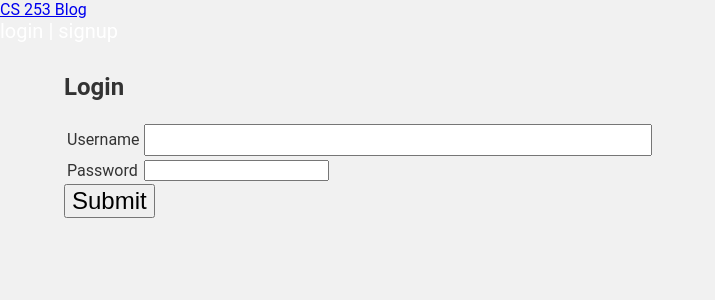
After one commit to matthardwick/fullstack-blog, a Python web app: template templates/login.html in a window 1280 px wide. The commit adds this page. Shown: the top 300 px of the page, without its empty margins (0-715 px from the left). Run offline with Jinja, Linux system fonts and the light colour scheme; the template is opened without the code that fills it, so the values that code supplies are empty.

Commit message:
4/5 complete
new post, login/logout, register, welcome all completed.

```diff
--- a/app.yaml
+++ b/app.yaml
@@ -5,6 +5,9 @@ threadsafe: true
 handlers:
 - url: /static
   static_dir: static
+
+- url: /bower_components
+  static_dir: bower_components
 
 - url: /.*
   script: blog.app
--- a/static/main.css
+++ b/static/main.css
@@ -1,8 +1,10 @@
 body {
-    font-family: Helvetica, Arial, sans-serif;
-    font-size: 14px;
+    font-family: 'Roboto', Helvetica, Arial, sans-serif;
+    background-color: rgb(241, 241, 241);
+}
 
-    width: 800px;
+#content {
+    width: 90%;
     margin: 0 auto;
     padding: 10px;
     color: #333;
@@ -45,15 +47,6 @@ input[type=submit] {
   font-size: 24px;
 }
 
-.main-title {
-    display: block;
-    color: #222;
-    font-size: 40px;
-    font-weight: bold;
-    text-align: center;
-    margin-bottom: 30px;
-    text-decoration: none;
-}
 
 .post + .post {
     margin-top: 15px;
@@ -79,4 +72,35 @@ input[type=submit] {
 
 .post-content {
     margin-top: 5px;
+    overflow-wrap: break-word;
 }
+
+.app-toolbar-0 {
+
+
+}
+
+.app-toolbar-0  > [main-title],.app-toolbar-0  > [condensed-title] {
+
+}
+
+.app-toolbar-0  > [main-title] a {
+    color: white;
+    text-decoration: none;
+    pointer-events: auto;
+    padding: 10px 4%;
+}
+
+.login-area {
+    font-size: 20px;
+    padding-right: 4%;
+}
+
+.login-area a {
+    color: white;
+    text-decoration: none;
+}
+
+.login-area a.newpost-link:hover, a.login-link:hover {
+    text-decoration: underline;
+}
--- a/templates/base.html
+++ b/templates/base.html
@@ -1,20 +1,54 @@
 <!DOCTYPE html>
 <html>
     <head>
+
+        <script src="/bower_components/webcomponentsjs/webcomponents-lite.js"></script>
+
+        <link rel="import" href="/bower_components/app-layout/app-layout.html">
+        <link rel="import" href="/bower_components/app-layout/app-scroll-effects/effects/waterfall.html">
+        <link rel="import" href="/bower_components/iron-flex-layout/iron-flex-layout.html">
         <link type="text/css" rel="stylesheet" href="/static/main.css" />
 
-  <title>CS 253 Blog</title>
+        <style is="custom-style">
+          body {
+            /* No margin on body so toolbar can span the screen */
+            margin: 0;
+          }
+          app-toolbar {
+            /* Toolbar is the main header, so give it some color */
+            background-color: #1E88E5;
+            font-family: 'Roboto', Helvetica, sans-serif;
+            color: white;
+            --app-toolbar-font-size: 24px;
+             };
+          }
+
+        </style>
+
+        <title>Blog Project</title>
     </head>
-
     <body>
-  <a href="/" class="main-title">
-    CS 253 Blog
-  </a>
-
+        <app-header-layout>
+            <app-header fixed condenses effects="waterfall">
+                <app-toolbar>
+                    <div main-title>
+                        <a href="/">CS 253 Blog</a>
+                    </div>
+                    <div class="container flex-end-justified login-area">
+                        {% if user %}
+                          {{user.name}} | <a class="newpost-link" href="/newpost">New Post</a> (<a class="login-link" href="/logout">logout</a>)
+                        {% else %}
+                          <a class="login-link" href="/login">login</a>
+                          |
+                          <a class="login-link" href="/signup">signup</a>
+                        {% endif %}
+                    </div>
+                </app-toolbar>
+            </app-header>
             <div id="content">
                 {% block content %}
                 {% endblock %}
             </div>
+        </app-header-layout>
     </body>
-
 </html>
--- /dev/null
+++ b/templates/login.html
@@ -0,0 +1,32 @@
+{% extends "base.html" %}
+
+{% block content %}
+<h2>Login</h2>
+    <form method="post">
+      <table>
+        <tr>
+          <td class="label">
+            Username
+          </td>
+          <td>
+            <input type="text" name="username" value="{{username}}">
+          </td>
+        </tr>
+
+        <tr>
+          <td class="label">
+            Password
+          </td>
+          <td>
+            <input type="password" name="password" value="">
+          </td>
+        </tr>
+      </table>
+
+      <div class="error">
+        {{error}}
+      </div>
+
+      <input type="submit">
+    </form>
+{% endblock %}
```
Also changed, not shown: blog.py (+172 -19 lines), bower.json (added, +21 -0 lines), templates/signup-form.html (+3 -13 lines), templates/welcome.html (+4 -8 lines). Lines whose indentation alone changed are shown as unchanged.
